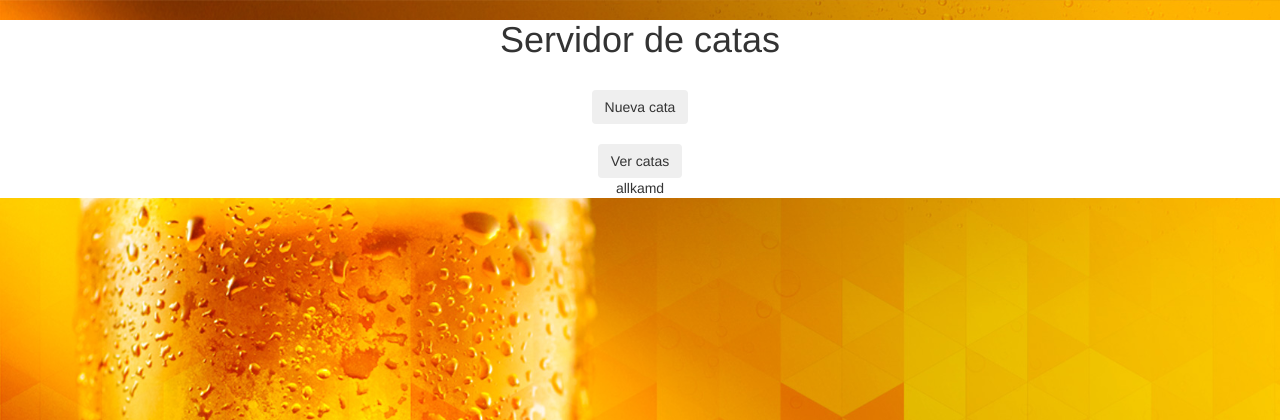
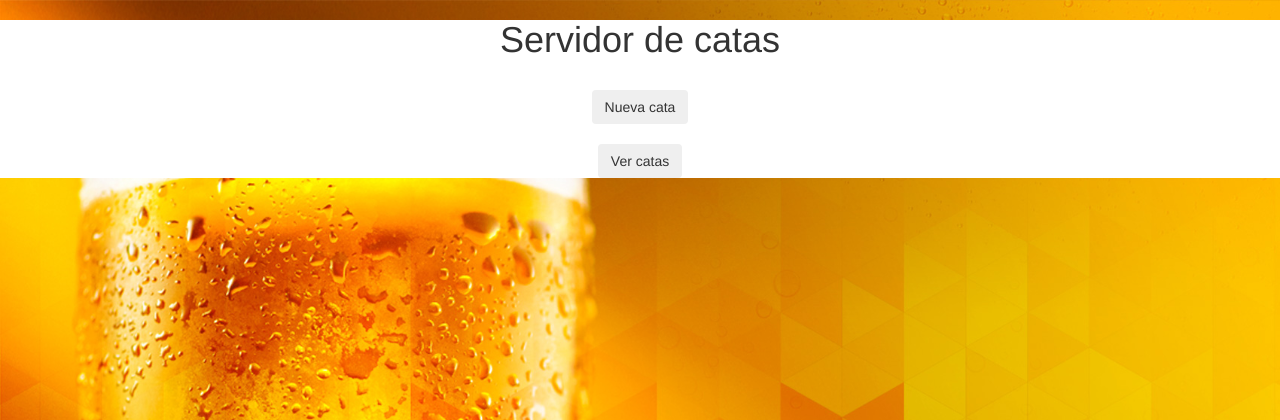
Before and after one commit to guillejd96/prCatas, a PHP site: page /Inicio.php in a window 1280 px wide. Shown: the top 420 px of the page. Run offline with PHP 8.4, Linux system fonts and the light colour scheme.

Commit message:
Update Inicio.php

```diff
--- a/Inicio.php
+++ b/Inicio.php
@@ -12,6 +12,5 @@
 	<button type="button" class="btn btn-dark">Nueva cata</button> <br><br>
 	<button type="button" class="btn btn-dark">Ver catas</button> <br>
 
-	<p>allkamd</p>
 </body>
 </html>
```
